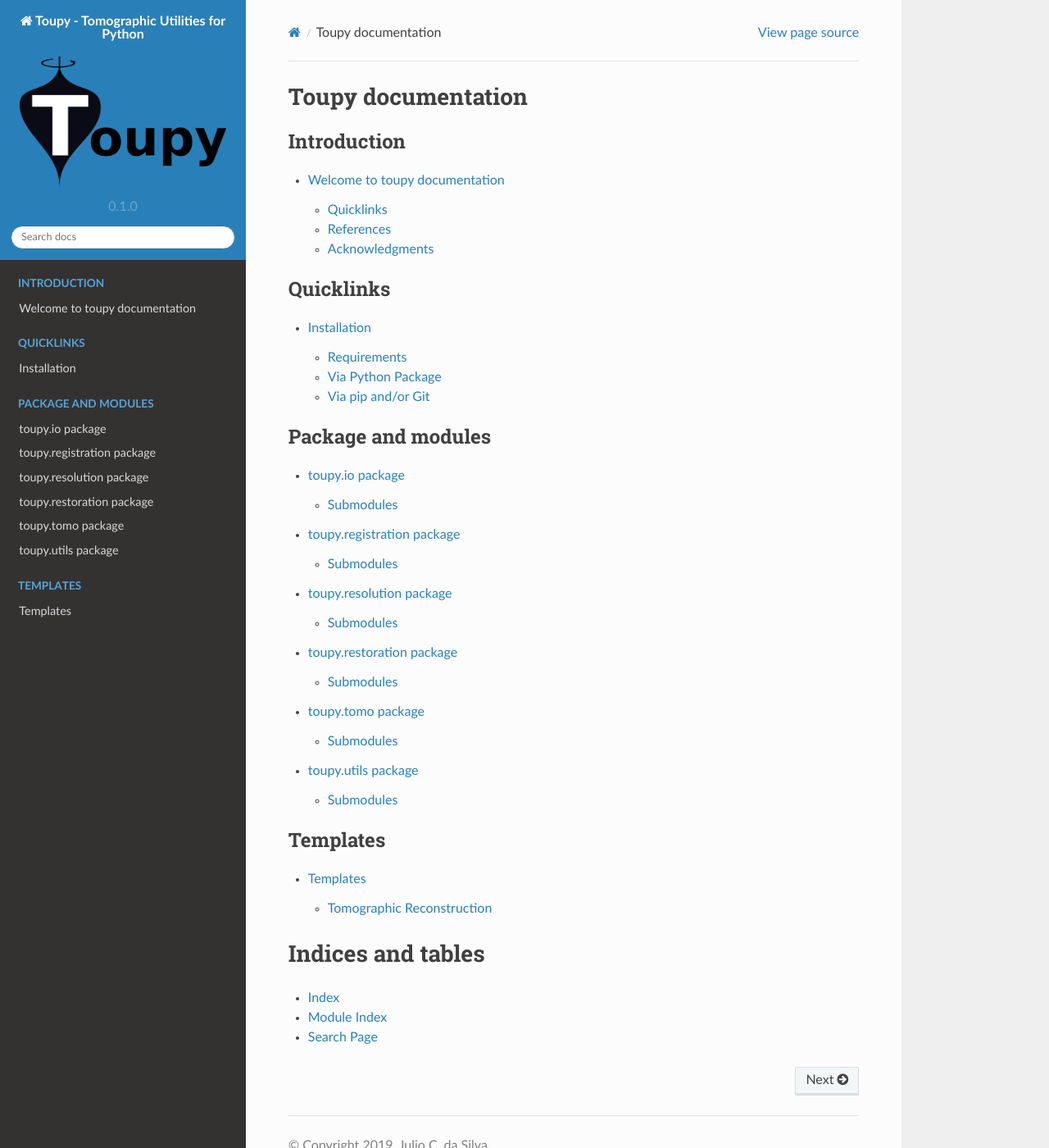
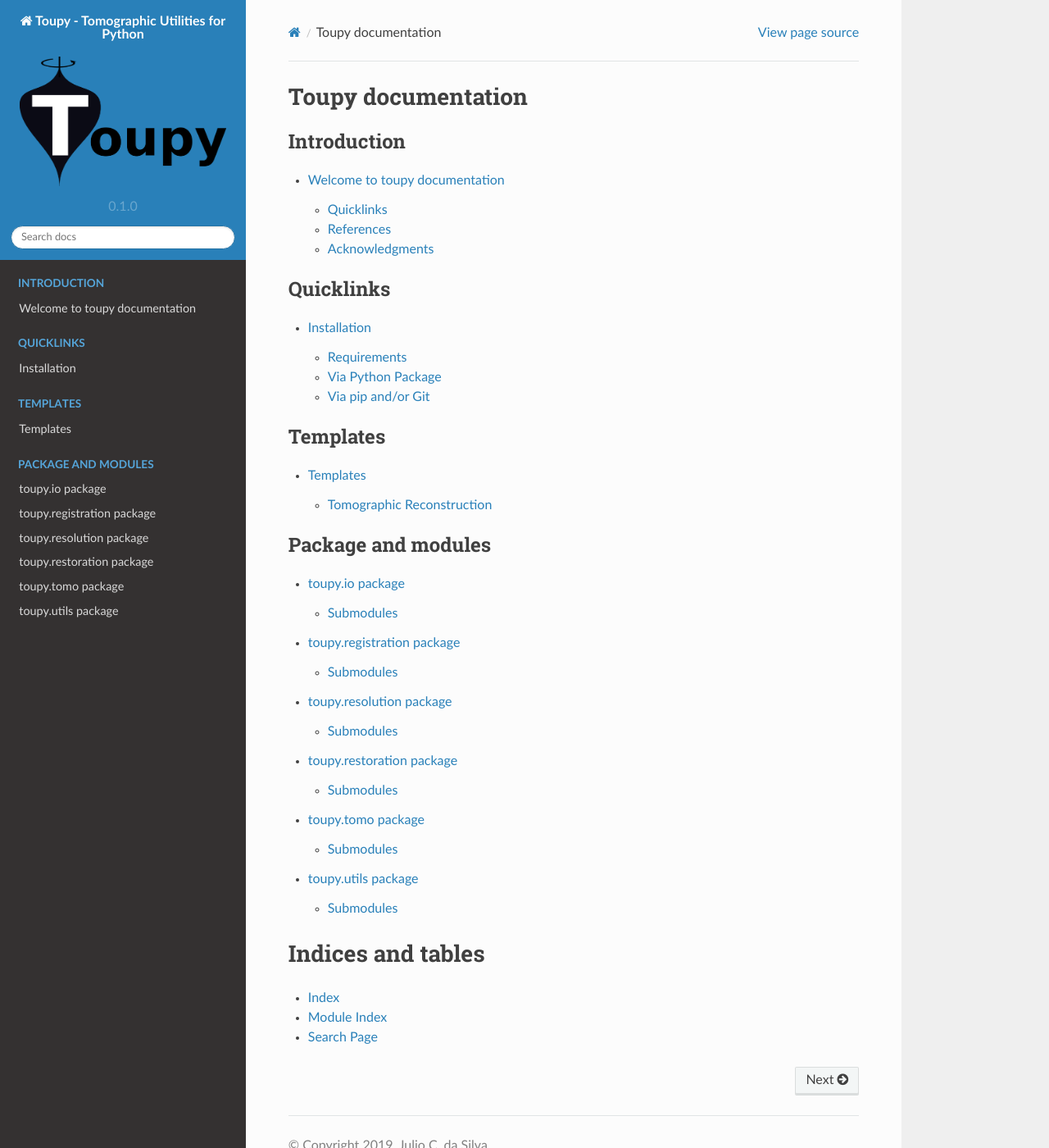
Before and after one commit to jcesardasilva/toupy, a Sphinx documentation site: the page built from docs/source/content.rst, in a window 1280 px wide and 1400 px high. Shown: the whole window at 82% size. Built offline with Sphinx 7.4.7 and the Read the Docs theme 2.0.0, drawn with Linux system fonts in a browser that asks for light colours; some of the changed lines change nothing that is shown.

Commit message:
small change in doc order

```diff
--- a/docs/source/content.rst
+++ b/docs/source/content.rst
@@ -21,6 +21,12 @@ Toupy documentation
    installing
 
 .. toctree::
+   :caption: Templates
+   :maxdepth: 2
+
+   templates
+
+.. toctree::
    :caption: Package and modules
    :maxdepth: 2
 
@@ -31,12 +37,6 @@ Toupy documentation
    rst/toupy.tomo
    rst/toupy.utils
 
-.. toctree::
-   :caption: Templates
-   :maxdepth: 2
-
-   templates
-
 Indices and tables
 ==================
 
```
